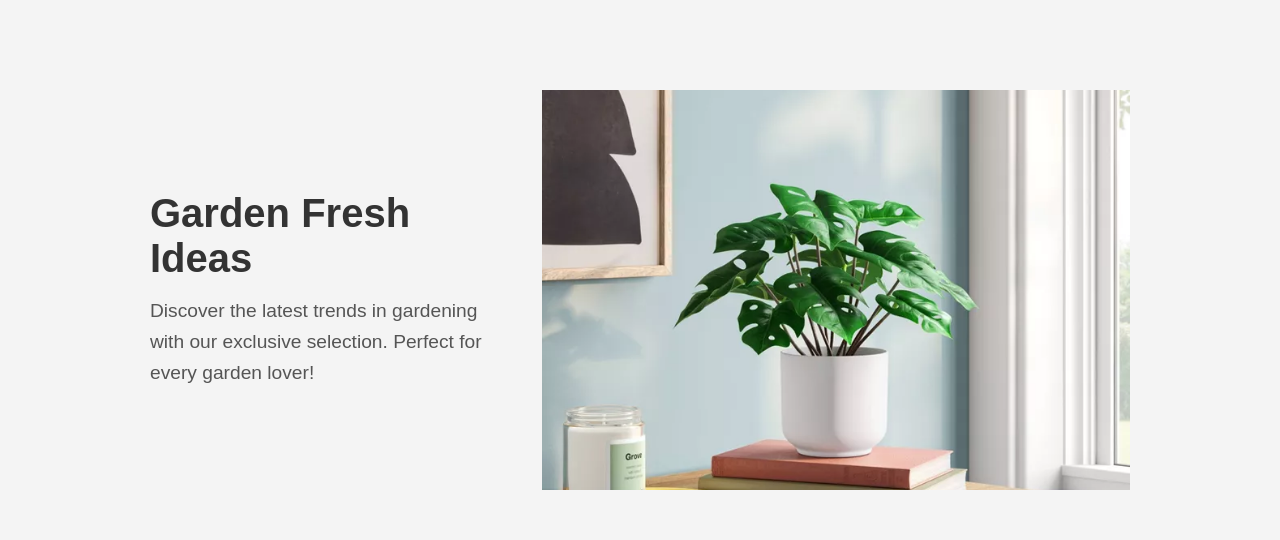
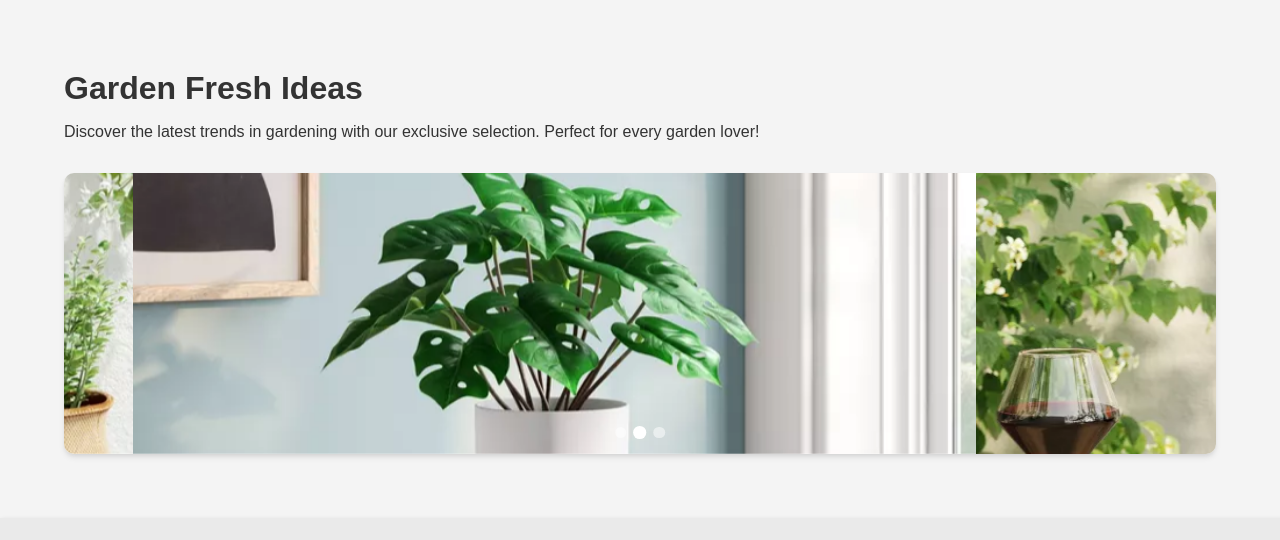
Before and after one commit to AngelDuerto/eCommerce_v2, a React (Vite) app: page / in a window 1280 px wide. Shown: the part 910-1450 px from the top of the page. Built offline with nearby package versions, Linux system fonts and the light colour scheme.

Commit message:
fixing css, and adding css for filter

```diff
--- a/src/components/Filter.jsx
+++ b/src/components/Filter.jsx
@@ -2,11 +2,15 @@
 
 function Filters({ filters, handleFilterChange}) {
     return (
-        <div className="ProductFilter">
+        <div className="filterContainer">
+
+        <div className="filterWrapper">
+        <div className="filterGroup">
             <select
                 name="price"
                 value={filters.price}
                 onChange={handleFilterChange}
+                className="filterSelect"
             >
                 <option value="">Filter by Prices</option>
                 <option value="0-20">$0 - $20</option>
@@ -14,24 +18,26 @@
                 <option value="40-60">$40 - $60</option>
                 <option value="60+">$60+</option>
             </select>
-            <select name="category" value={filters.category} onChange={handleFilterChange} placeholder="Filter by category">
+            <select name="category" value={filters.category} onChange={handleFilterChange} placeholder="Filter by category" className="filterSelect">
                 <option value="">Filter by Type</option>
                 <option value="flowers">Flowers</option>
                 <option value="plants">Plants</option>
             </select>
-            <select name="collection" value={filters.collection} onChange={handleFilterChange} placeholder="Filter by collection">
+            <select name="collection" value={filters.collection} onChange={handleFilterChange} placeholder="Filter by collection" className="filterSelect">
                 <option value="">Filter by Collection</option>
                 <option value="1">Divine greens</option>
                 <option value="2">Desert delight</option>
                 <option value="3">Angel's paradise</option>
             </select>
-            <select name="size" value={filters.size} onChange={handleFilterChange} placeholder="Filter by size">
+            <select name="size" value={filters.size} onChange={handleFilterChange} placeholder="Filter by size" className="filterSelect">
                 <option value="">Filter by Size</option>
                 <option value="small">Small</option>
                 <option value="medium">Medium</option>
                 <option value="large">Large</option>
             </select>
         </div>
+        </div>
+        </div>
     )
 }
 
--- /dev/null
+++ b/src/components/HomeSlider.jsx
@@ -0,0 +1,50 @@
+import React, { useState, useEffect } from 'react';
+import slide1 from '../assets/images/slide1.webp';
+import slide2 from '../assets/images/slide2.webp';
+import slide3 from '../assets/images/slide3.webp';
+
+const HomeSlider = () => {
+  const [activeSlide, setActiveSlide] = useState(0);
+
+  useEffect(() => {
+    const interval = setInterval(() => {
+      setActiveSlide((prev) => (prev + 1) % 3);
+    }, 5000);
+
+    return () => clearInterval(interval);
+  }, []);
+
+  const slides = [slide1, slide2, slide3];
+
+  const getSlideStyle = (index) => ({
+    transform: `translateX(-${activeSlide * 100}%)`,
+    transition: 'transform 1s ease-in-out'
+  });
+
+  return (
+    <section className="sliderHome">
+      <div className="sliderContainer">
+        {slides.map((slide, index) => (
+          <div
+            key={index}
+            className="slide"
+            style={getSlideStyle(index)}
+          >
+            <img src={slide} alt={`Slide ${index + 1}`} />
+          </div>
+        ))}
+      </div>
+      <div className="sliderDots">
+        {[0, 1, 2].map((index) => (
+          <div
+            key={index}
+            className={`dot ${activeSlide === index ? 'active' : ''}`}
+            onClick={() => setActiveSlide(index)}
+          />
+        ))}
+      </div>
+    </section>
+  );
+};
+
+export default HomeSlider;
--- a/src/pages/Contact.jsx
+++ b/src/pages/Contact.jsx
@@ -4,10 +4,11 @@
 
 
 function ContactForm(){
-    const { register, handleSubmit, formState: {errors } } = useForm();
+    const { register, handleSubmit, reset ,formState: {errors } } = useForm();
 
     const onSubmit = (data) => {
-        alert('Form submitted: ' + JSON.stringify(data));
+        alert('Thank you for your message! We will get back to you soon.');
+        reset();
     };
 
     return (
--- a/src/pages/Home.jsx
+++ b/src/pages/Home.jsx
@@ -1,7 +1,5 @@
 import '../styles/Home.css';
-import slide1 from '../assets/images/slide1.webp'
-import slide2 from '../assets/images/slide2.webp'
-import slide3 from '../assets/images/slide3.webp'
+import HomeSlider from '../components/HomeSlider';
 
 function Home() {
     return (
@@ -16,19 +14,7 @@
                     <h2 className="newTitle">Garden Fresh Ideas</h2>
                     <p className="newText">Discover the latest trends in gardening with our exclusive selection. Perfect for every garden lover!</p>
                 </div>
-                <section className="sliderHome">
-                    <div className="sliderContainer">
-                        <div className="slide">
-                            <img src={slide1} alt="Slide 1" />
-                        </div>
-                        <div className="slide">
-                            <img src={slide2} alt="Slide 2" />
-                        </div>
-                        <div className="slide">
-                            <img src={slide3} alt="Slide 3" />
-                        </div>
-                    </div>
-                </section>
+                <HomeSlider />
             </div>
         </main>
     );
--- a/src/styles/Home.css
+++ b/src/styles/Home.css
@@ -85,89 +85,116 @@
   }
 
 
-  /* New Content Section - Flexbox for slider and text */
   .contentSection {
     display: flex;
-  justify-content: space-between;
-  align-items: center;
-  padding: 100px 150px;
-  gap: 20px;
+    justify-content: center; /* Centers content horizontally */
+    align-items: center;     /* Centers content vertically */
+    gap: 2rem;               /* Adds space between text and slider */
+    height: 80vh;
+    padding: 5rem;
+  }
+
+  .textSection {
+    width: 35%; /* Adjust the width to your preference */
+  }
+
+  .newTitle {
+    font-size: 2rem;
+    margin-bottom: 1rem;
+    color: #333;
+  }
+
+  .newText {
+    font-size: 1rem;
+    color: #333;
   }
 
   .sliderHome {
-  width: 60%; /* Adjust to fit your design */
-  height: 50vh;
-  display: flex;
-  justify-content: center;
-  align-items: center;
-  background-color: #eaeaea;
+    width: 60%;
+    height: 60vh;
+    border-radius: 10px;
     overflow: hidden;
     position: relative;
+    box-shadow: 0 4px 6px -1px rgba(0, 0, 0, 0.1),
+                0 2px 4px -1px rgba(0, 0, 0, 0.06);
+    background-color: white;
+    display: flex; /* Ensure Flexbox layout for the slider if needed */
   }
 
   .sliderContainer {
     display: flex;
-  width: 300%;
-  animation: slide 12s infinite ease-in-out;
+    height: 100%;
+    position: relative;
   }
 
   .slide {
-  width: 100%;
-  flex-shrink: 0;
+    min-width: 100%;
     height: 100%;
+    position: relative;
   }
 
   .slide img {
     width: 100%;
     height: 100%;
     object-fit: cover;
-  transition: transform 1.5s ease-in-out;
+    transition: transform 0.3s ease;
   }
 
-@keyframes slide {
-  0%, 20% {
-      transform: translateX(0%);
+  .slide:hover img {
+    transform: scale(1.02);
   }
-  40%, 60% {
-      transform: translateX(-100%);
+
+  .sliderDots {
+    position: absolute;
+    bottom: 1rem;
+    left: 50%;
+    transform: translateX(-50%);
+    display: flex;
+    gap: 0.5rem;
+    z-index: 10;
   }
-  80%, 100% {
-      transform: translateX(-200%);
+
+  .dot {
+    width: 0.7rem;
+    height: 0.7rem;
+    border-radius: 50%;
+    background-color: rgba(255, 255, 255, 0.5);
+    transition: all 0.3s ease;
+    cursor: pointer;
+  }
+
+  .dot.active {
+    background-color: white;
+    transform: scale(1.2);
+  }
+
+  @media (max-width: 1300px) {
+    .sliderHome {
+      width: 100%;
+      height: 50vh;
+    }
+
+    .contentSection {
+      flex-direction: column; /* Switch to column layout on medium screens */
+      align-items: center; /* Center content in column layout */
+      padding: 4rem; /* Add some padding for smaller screens */
+      height: 66vh;
+    }
+
+    .textSection {
+      width: 100%;
+      margin-top: 1rem;
     }
   }
 
-/* Text Section on the right */
-.textSection {
-  width: 35%;  /* Adjust to fit your design */
-  text-align: left;
-}
-
-.newTitle {
-  font-size: 2.5rem;
-  color: #333;
-  margin-bottom: 15px;
-}
-
-.newText {
-  font-size: 1.2rem;
-  color: #555;
-  line-height: 1.6;
-}
-
-/* Responsive Adjustments */
   @media (max-width: 768px) {
-  .contentSection {
-      flex-direction: column;
-      text-align: center;
-  }
-
     .sliderHome {
       width: 100%;
       height: 40vh;
     }
 
-  .textSection {
-      width: 100%;
-      margin-top: 20px;
+    .contentSection {
+      padding: 3rem; /* Add some padding for smaller screens */
+      height: 66vh;
     }
   }
--- a/src/styles/Product.css
+++ b/src/styles/Product.css
@@ -66,7 +66,8 @@
     display: flex;
     justify-content: center;
     text-align: center;
-    margin-top: 70px;
+    margin-top: 30px;
+    margin-bottom: 30px;
     color: #333;
     font-family: "Oswald", sans-serif;
   }
@@ -101,3 +102,55 @@
       grid-template-columns: 1fr;
     }
   }
+
+  .filterContainer {
+    width: 100%;
+    background-color: white;
+    border-bottom: 1px solid #e5e7eb;
+  }
+
+  .filterWrapper {
+    max-width: 80rem;
+    margin: 0 auto;
+    padding: 1rem;
+  }
+
+  .filterGroup {
+    display: flex;
+    flex-direction: column;
+    gap: 0.75rem;
+    justify-content: center;
+  }
+
+  .filterSelect {
+    width: 100%;
+    padding: 0.5rem;
+    border-radius: 0.5rem;
+    border: 1px solid #e5e7eb;
+    background-color: white;
+    color: #374151;
+    transition: all 0.2s ease;
+  }
+
+  .filterSelect:hover {
+    border-color: #22c55e;
+  }
+
+  .filterSelect:focus {
+    outline: none;
+    ring: 2px solid #22c55e;
+    border-color: transparent;
+  }
+
+  /* Medium screens and up */
+  @media (min-width: 768px) {
+    .filterGroup {
+      flex-direction: row;
+      align-items: center;
+      gap: 1rem;
+    }
+
+    .filterSelect {
+      width: 12rem;
+    }
+  }
```
Also changed, not shown: 1 other file (tests, documents, lock files or other folders). Lines whose indentation alone changed are shown as unchanged.
